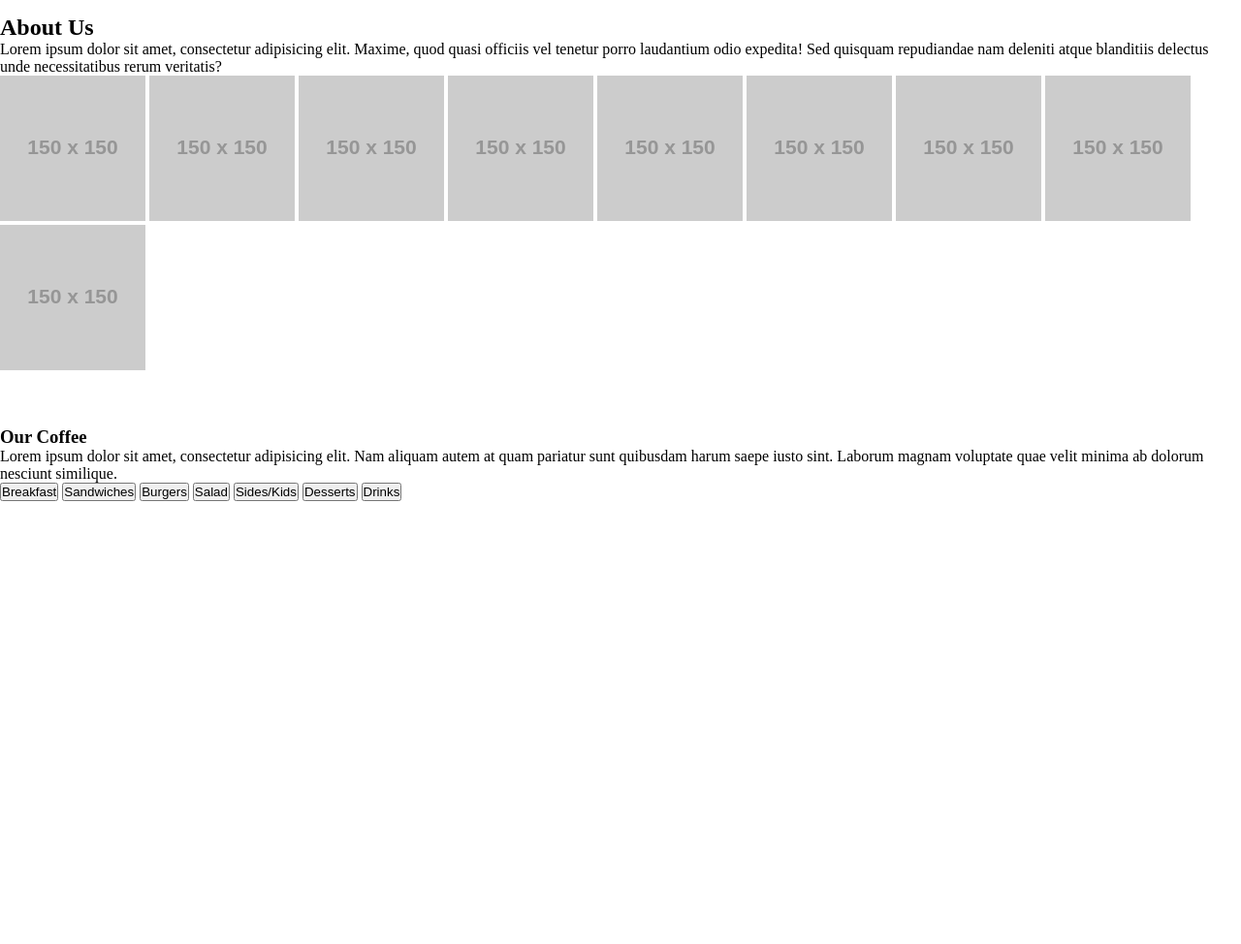
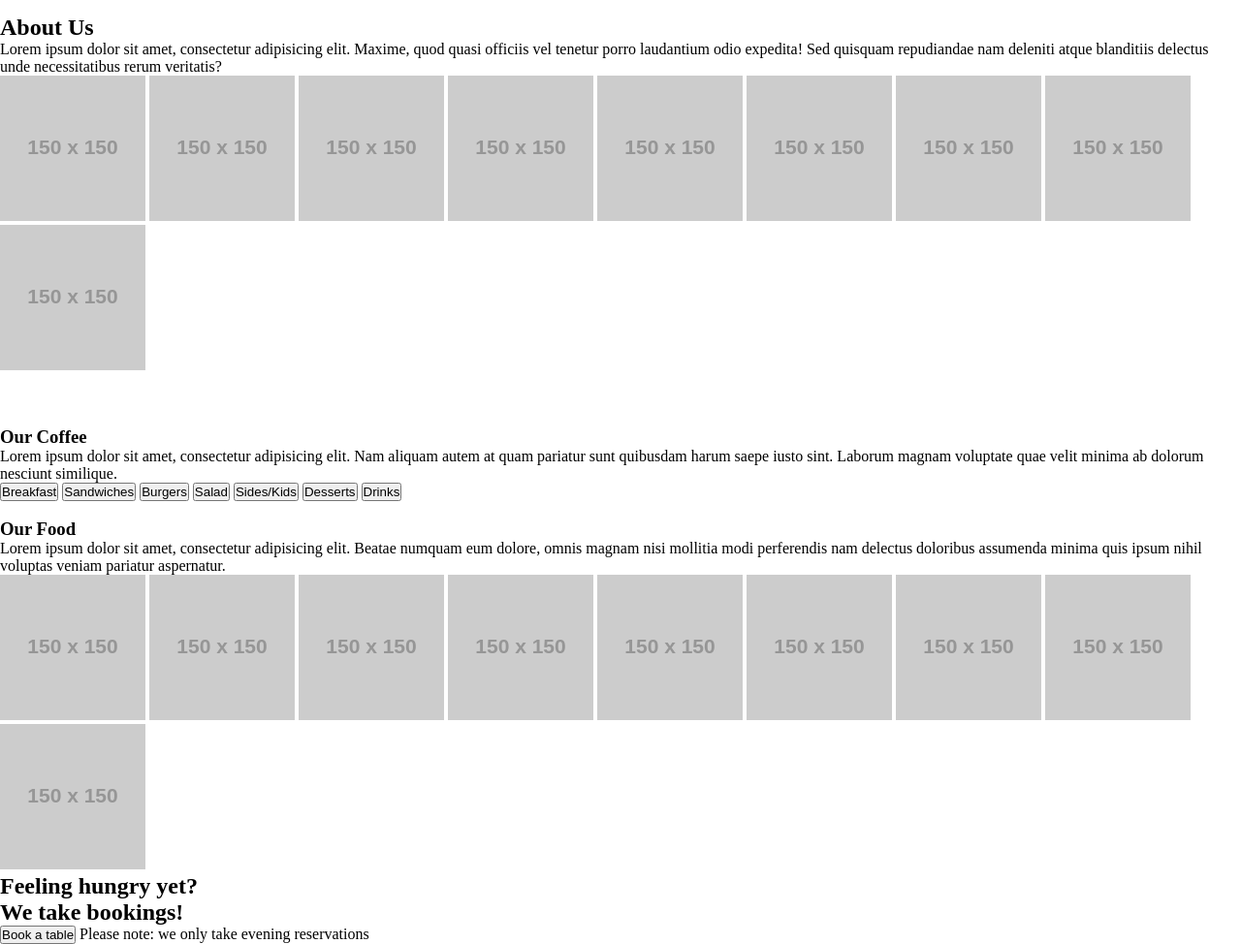
Before and after one commit to macatwork/ct, a plain HTML site: page main.html in a window 1280 px wide. Shown: the part 120-1094 px from the top of the page at 97% size. Before the commit the page ends 800 px from the top, so only its background shows below. Drawn offline with Linux system fonts and the light colour scheme; placeholder pictures from the web are drawn by us.

Commit message:
Added booking section

```diff
--- a/main.html
+++ b/main.html
@@ -89,6 +89,27 @@
 
         </div>
     </section>
+    <section id="food">
+        <div class="col-left">
+            <img src="" alt="" id="menu-icon">
+            <h1 class="title">Our Food</h1>
+            <p>Lorem ipsum dolor sit amet, consectetur adipisicing elit. Beatae numquam eum dolore, omnis magnam nisi mollitia modi perferendis nam delectus doloribus assumenda minima quis ipsum nihil voluptas veniam pariatur aspernatur.</p>
+        </div>
+        <div class="col-right">
+            <div class="img-grid">
+                <img src="https://via.placeholder.com/150" alt=""> <img src="https://via.placeholder.com/150" alt=""> <img src="https://via.placeholder.com/150" alt=""> <img src="https://via.placeholder.com/150" alt=""> <img src="https://via.placeholder.com/150" alt=""> <img src="https://via.placeholder.com/150" alt=""> <img src="https://via.placeholder.com/150" alt=""> <img src="https://via.placeholder.com/150" alt=""> <img src="https://via.placeholder.com/150" alt="">
+            </div>
+        </div>
+    </section>
+    <section id="book">
+        <h2>Feeling hungry yet?</h2>
+        <h2>We take bookings!</h2>
+        <button>Book a table</button>
+        <span>Please note: we only take evening reservations</span>
+    </section>
+    <section id="times">
+
+    </section>
   </body>
   <script src="main.js"></script>
 </html>
```
